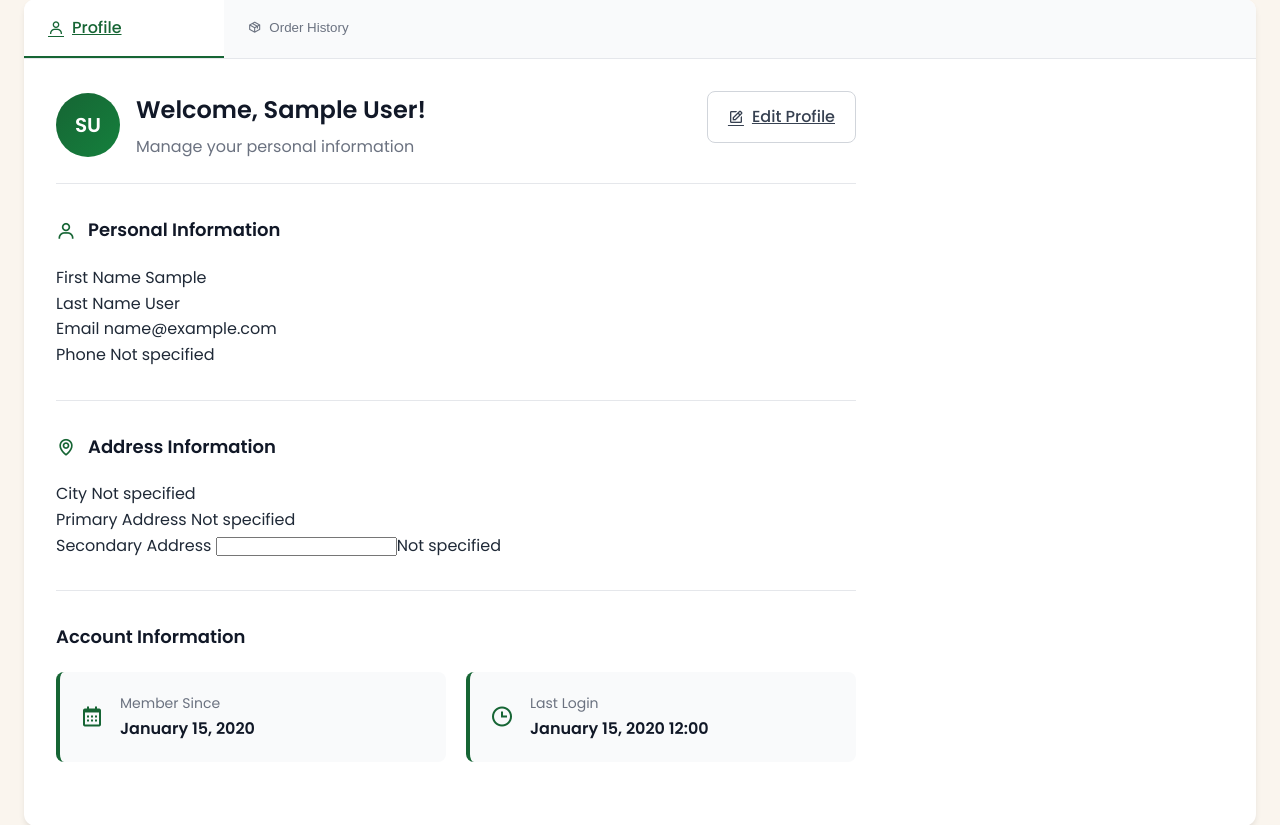
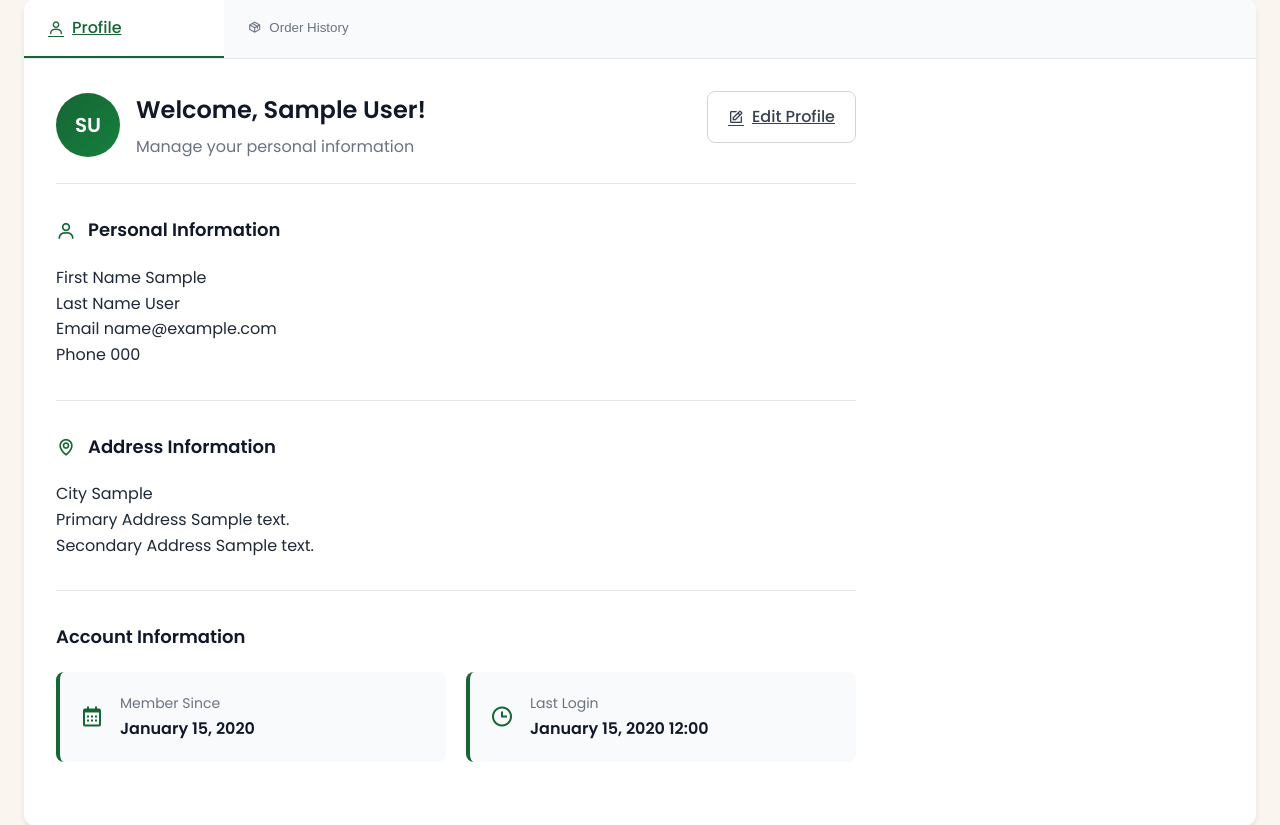
Before and after one commit to CRON997/django-dresscode, a Django app: page /en/user/profile/ in a window 1280 px wide. Shown: the part 229-1054 px from the top of the page. Run offline with Django 5.2, Linux system fonts and the light colour scheme; a user stored in the database is signed in; tables that the repository leaves empty hold one stand-in row (values such as "Sample post"); some libraries are stand-ins or nearby versions.

Commit message:
some changes

```diff
--- a/users/templates/users/profile.html
+++ b/users/templates/users/profile.html
@@ -177,7 +177,7 @@
                             </div>
                             <div class="info-item">
                                 <label>Phone</label>
-                                <span>{% if user.profile.phone %}{{ user.profile.phone }}{% else %}Not specified{% endif %}</span>
+                                <span>{% if user.phone %}{{ user.phone }}{% else %}Not specified{% endif %}</span>
                             </div>
                         </div>
                     </div>
@@ -192,16 +192,16 @@
                         <div class="info-grid">
                             <div class="info-item">
                                 <label>City</label>
-                                <span>{% if user.profile.city %}{{ user.profile.city }}{% else %}Not specified{% endif %}</span>
+                                <span>{% if user.city %}{{ user.city }}{% else %}Not specified{% endif %}</span>
                             </div>
                             <div class="info-item full-width">
                                 <label>Primary Address</label>
-                                <span>{% if user.profile.address1 %}{{ user.profile.address1 }}{% else %}Not specified{% endif %}</span>
+                                <span>{% if user.address1 %}{{ user.address1 }}{% else %}Not specified{% endif %}</span>
                             </div>
                             <div class="info-item full-width">
                                 <label>Secondary Address</label>
-                                <input>{% if user.profile.address2 %}{{ user.profile.address2 }}{% else %}Not
-                                specified{% endif %}</input>
+                                <span>{% if user.address2 %}{{ user.address2 }}{% else %}Not
+                                specified{% endif %}<span>
                             </div>
                         </div>
                     </div>
--- a/users/views.py
+++ b/users/views.py
@@ -41,7 +41,6 @@ def profile(request):
     return render(request, 'users/profile.html', {'user': user})
 
 
-@login_required
 @login_required
 def profile_view(request):
     """Отображение профиля пользователя"""
```
